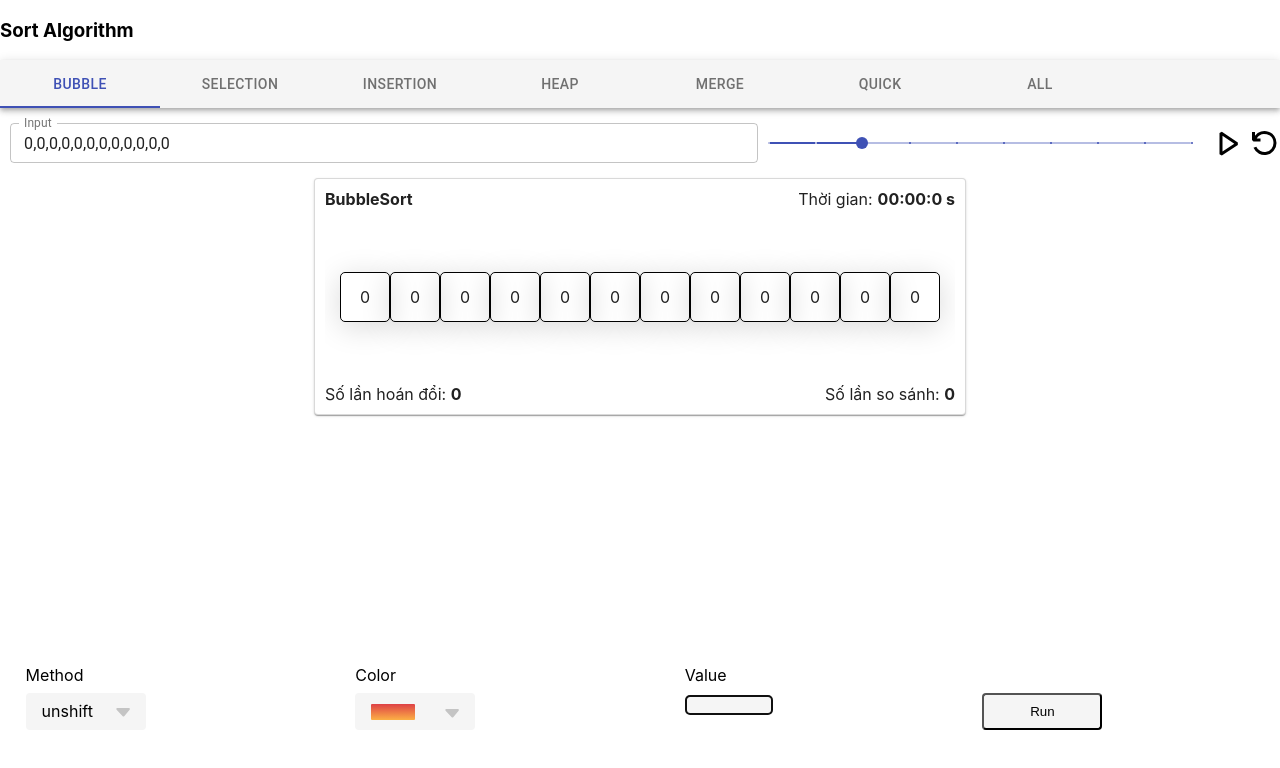
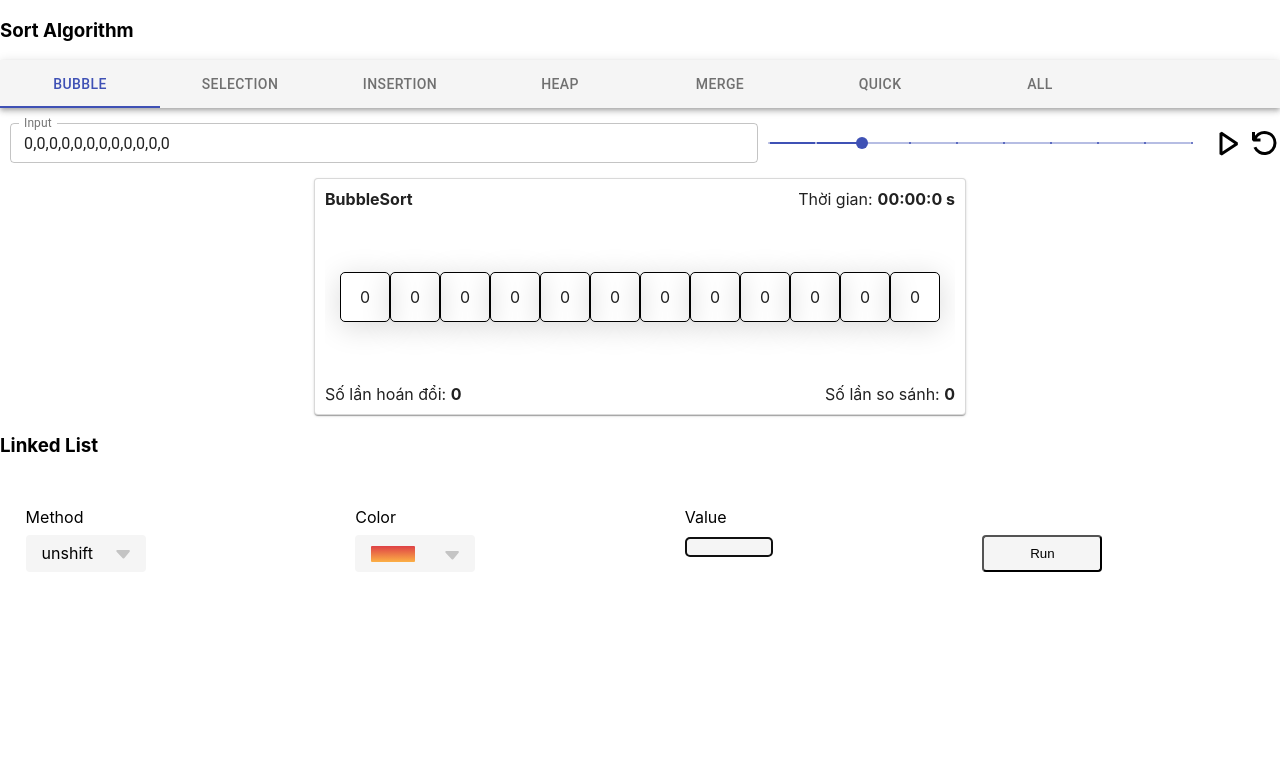
Before and after one commit to LeHaMinhTrungUIT/algorithm-visualizer, a React (Vite) app: page / in a window 1280 px wide. Shown: the top 768 px of the page. Built offline with nearby package versions, Linux system fonts and the light colour scheme.

Commit message:
add title

```diff
--- a/src/App.jsx
+++ b/src/App.jsx
@@ -21,6 +21,8 @@ class App extends React.Component {
         <NavBar/>
         <Controller/>
         <AlgoDisplay/>
+
+        <h3>Linked List</h3>
         <LinkedList/>
 
         <h3>Binary Tree</h3>
--- a/src/styles/ToolBar.css
+++ b/src/styles/ToolBar.css
@@ -4,7 +4,7 @@
   gap: 2rem;
   padding: 0 0 0 0;
   margin-left: 2%;
-  margin-top: 250px;
+  margin-top: 50px;
 }
 
 .label {
```
